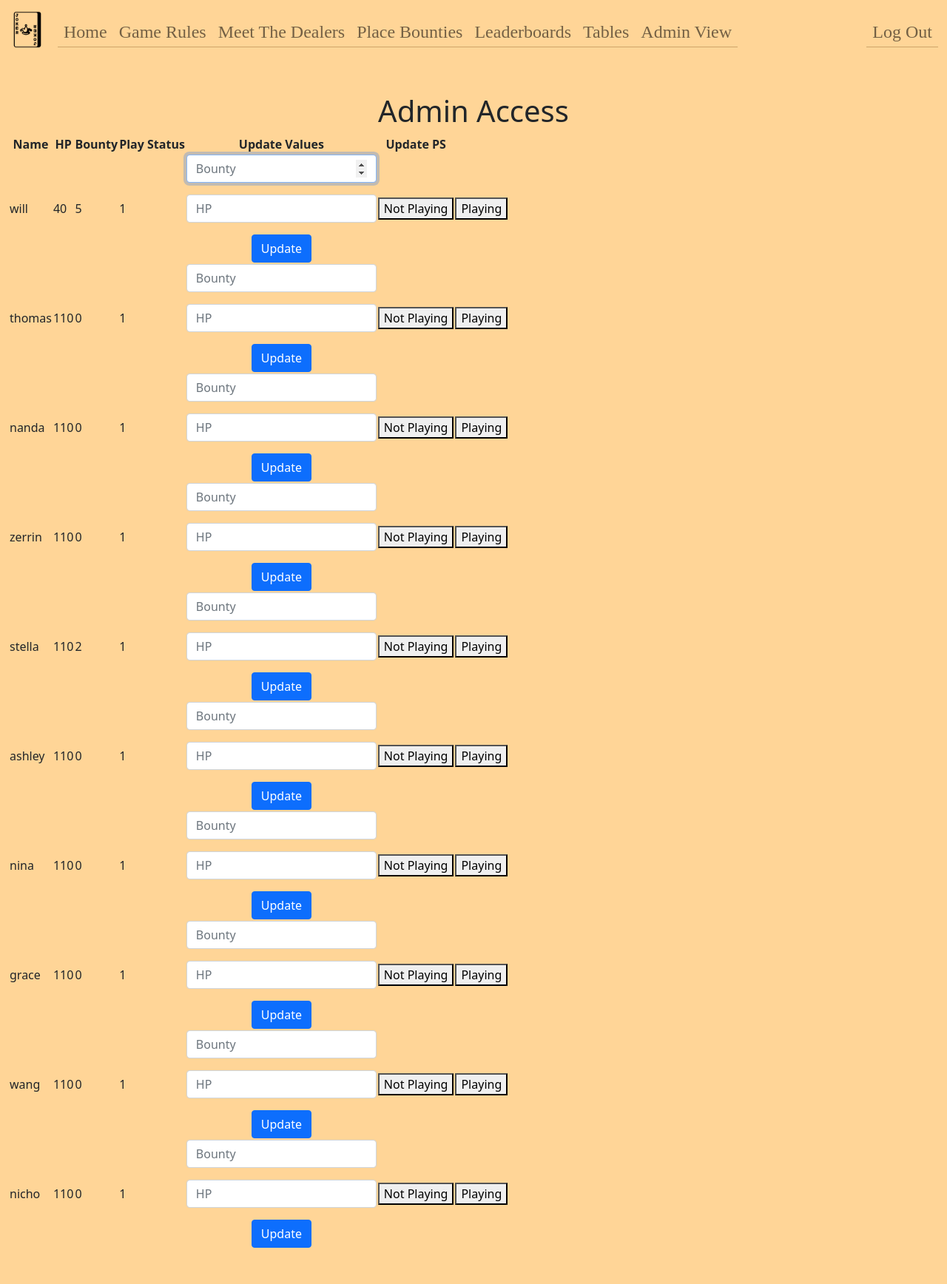
After one commit to Izatr2004/pokernight, a Flask app: page /admin in a window 1280 px wide. The commit adds this page. Shown: the whole page at 74% size. Run offline with Flask 2, Linux system fonts and the light colour scheme; a user stored in the database is signed in; some libraries are stand-ins or nearby versions.

Commit message:
no tables?

```diff
--- a/app.py
+++ b/app.py
@@ -30,6 +30,10 @@ def after_request(response):
     return response
 
 @app.route("/")
+def start():
+    return render_template("start.html")
+
+@app.route("/home")
 @login_required
 def home():
     return render_template("home.html")
@@ -56,7 +60,7 @@ def admin():
             db.execute("UPDATE users SET playing = 0 WHERE id = ?", id)
 
         if idplay:
-            db.execute("UPDATE users SET playing = 1 hp = hp + 10 WHERE id = ?", idplay)
+            db.execute("UPDATE users SET playing = 1, hp = hp + 10 WHERE id = ?", idplay)
 
         persons = db.execute("SELECT * FROM users")
 
@@ -112,7 +116,7 @@ def login():
             session["dealerid" + str(i + 1)] = tablerow[i]["dealerid"]
 
         # Redirect user to home page
-        return redirect("/")
+        return redirect("/home")
 
     # User reached route via GET (as by clicking a link or via redirect)
     else:
@@ -186,7 +190,7 @@ def register():
         session["dealers"] = [4, 5, 6, 7, 8, 9, 10]
 
         # Redirect user to home page
-        return redirect("/")
+        return redirect("/home")
 
     # User reached route via GET (as by clicking a link or via redirect)
     else:
@@ -258,6 +262,12 @@ def leaderboard():
     players = db.execute("SELECT * FROM users ORDER BY bounty ")
         # add OFFSET int for skipping first few users^
     return render_template("leaderboard.html", players=players)
+
+@app.route("/lottery")
+@login_required
+def lottery():
+    persons = db.execute("SELECT * FROM users")
+
 
 @app.route("/tables", methods=["GET", "POST"])
 @login_required
--- a/static/styles.css
+++ b/static/styles.css
@@ -151,6 +151,17 @@ nav .navbar-brand
     height: 50px;
   }
 
+  .start {
+    x: 10;
+    width: 50px;
+    height: 50px;
+  }
+
+  .money {
+    width: 30px;
+    height: 30;
+  }
+
   .navbar-nav li {
     border-bottom: 1px solid #CDA56A;
   }
--- /dev/null
+++ b/templates/admin.html
@@ -0,0 +1,62 @@
+{% extends "layout.html" %}
+
+{% block title %}
+    Admin
+{% endblock %}
+
+{% block main %}
+    {% if session["admin"] == 1 %}
+    <div id="dialog-message"></div>
+    <h1>Admin Access</h1>
+    <table>
+        <thead>
+            <tr>
+                <th>Name</th>
+                <th>HP</th>
+                <th>Bounty</th>
+                <th>Play Status</th>
+                <th>Update Values</th>
+                <th>Update PS</th>
+            </tr>
+        </thead>
+        <tbody>
+        {% for person in persons %}
+            <tr class="">
+                <td class="text-start">{{ person["name"] }}</td>
+                <td class="text-start">{{ person["hp"] }}</td>
+                <td class="text-start">{{ person["bounty"] }}</td>
+                <td class="text-start">{{ person["playing"] }}</td>
+                <td>
+                    <form action="/admin" method="post">
+                        <div class="mb-3">
+                            <input autocomplete="off" autofocus class="form-control mx-auto w-auto" id="bounty" name="bounty" placeholder="Bounty" type="number" min="0">
+                        </div>
+                        <div class="mb-3">
+                            <input autocomplete="off" autofocus class="form-control mx-auto w-auto" id="hp" name="hp" placeholder="HP" type="number" min="0">
+                        </div>
+                        <input name="updateid" type="hidden" value="{{ person["id"] }}">
+                        <button class="btn btn-primary" type="submit">Update</button>
+                    </form>
+                </td>
+                <td>
+                    <form action="/admin" method="post">
+                        <input name="id" type="hidden" value="{{ person["id"] }}">
+                        <button type="submit">Not Playing</button>
+                    </form>
+                </td>
+                <td>
+                    <form action="/admin" method="post">
+                        <input name="idplay" type="hidden" value="{{ person["id"] }}">
+                        <button type="submit">Playing</button>
+                    </form>
+                </td>
+            </tr>
+        {% endfor %}
+        </tbody>
+    </table>
+    {% else %}
+    <div>
+        You can't access this page you smooth-brained neanderthal
+    </div>
+    {% endif %}
+{% endblock %}
--- a/templates/dealers.html
+++ b/templates/dealers.html
@@ -40,10 +40,8 @@
         <div class="col-md-6">Nicholas</div>
         <div class="col-md-6 text-end"><button class="btn btn-primary btn-updated" onClick="tip(10)">Tip</button></div>
     </div>
-
-
 {% endblock %}
 
 {% block footer %}
-    <div id="value-container"> HP: {{ session["hp"] }} </div>
+    <div id="value-container"><img class="img-fluid money" src="/static/money.png"> {{ session["hp"] }} </div>
 {% endblock %}
--- a/templates/layout.html
+++ b/templates/layout.html
@@ -11,7 +11,7 @@
         <link crossorigin="anonymous" href="https://cdn.jsdelivr.net/npm/bootstrap@5.1.3/dist/css/bootstrap.min.css" integrity="sha384-1BmE4kWBq78iYhFldvKuhfTAU6auU8tT94WrHftjDbrCEXSU1oBoqyl2QvZ6jIW3" rel="stylesheet">
         <script crossorigin="anonymous" src="https://cdn.jsdelivr.net/npm/bootstrap@5.1.3/dist/js/bootstrap.bundle.min.js" integrity="sha384-ka7Sk0Gln4gmtz2MlQnikT1wXgYsOg+OMhuP+IlRH9sENBO0LRn5q+8nbTov4+1p"></script>
 
-        <link href="/static/" rel="icon">
+        <link href="/static/card.png" rel="icon">
         <link href="/static/styles.css" rel="stylesheet">
         <link href="/static/popups.css" rel="stylesheet">
         <script src="/static/script.js"></script>
--- a/templates/lottery.html
+++ b/templates/lottery.html
@@ -7,3 +7,7 @@
 {% block main %}
     page shows lottery prizepool
 {% endblock %}
+
+{% block footer %}
+    <div id="value-container"><img class="img-fluid money" src="/static/money.png"> {{ session["hp"] }} </div>
+{% endblock %}
--- a/templates/players.html
+++ b/templates/players.html
@@ -31,5 +31,5 @@
 {% endblock %}
 
 {% block footer %}
-    <div id="value-container"> HP: {{ session["hp"] }} </div>
+    <div id="value-container"><img class="img-fluid money" src="/static/money.png"> {{ session["hp"] }} </div>
 {% endblock %}
```
Also changed, not shown: notes.txt (+29 -3 lines), templates/start.html (added, +20 -0 lines), data.db, static/card.png (added), static/money copy.png (added), static/money.png (added), static/poker-cards.png (added), 4 other files.
